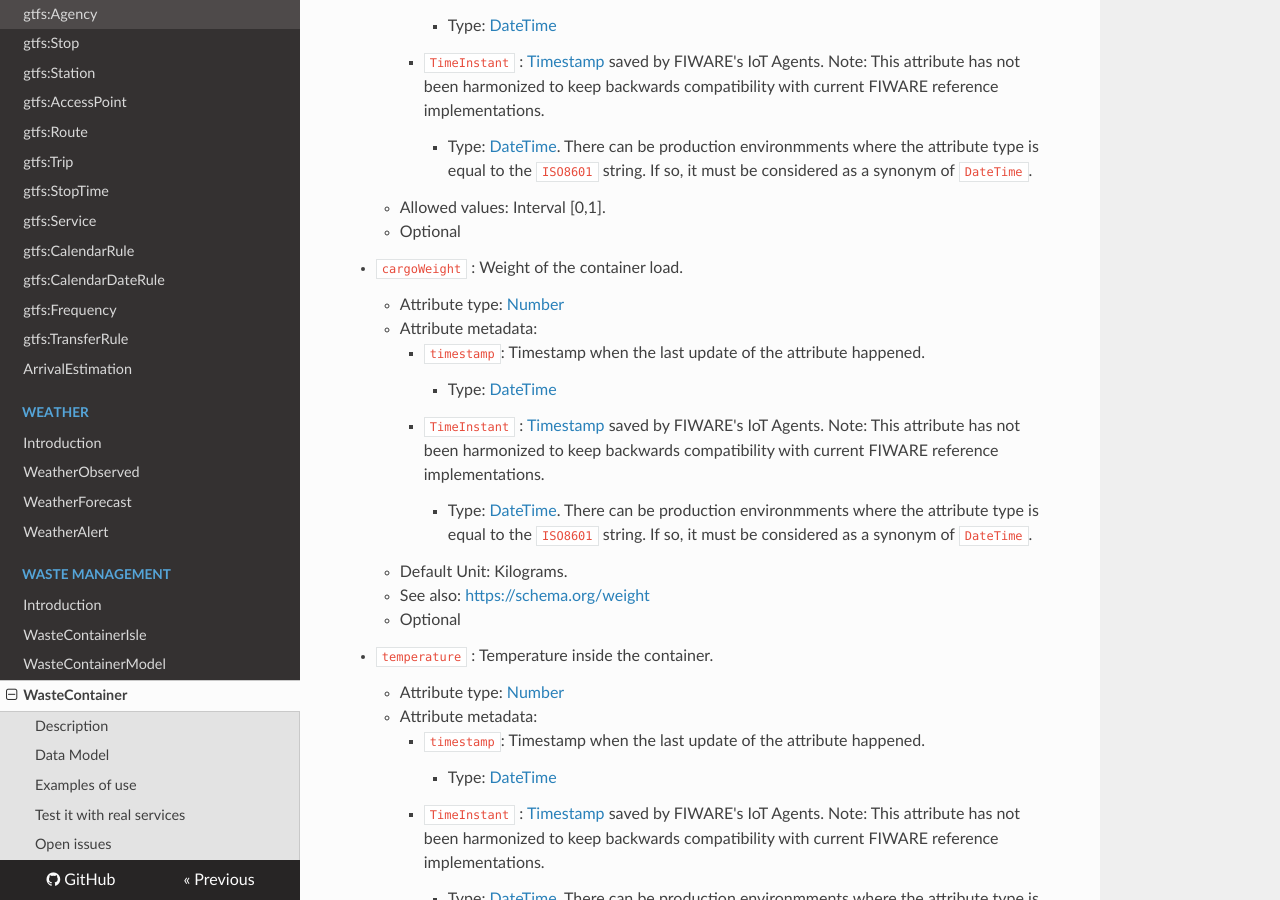
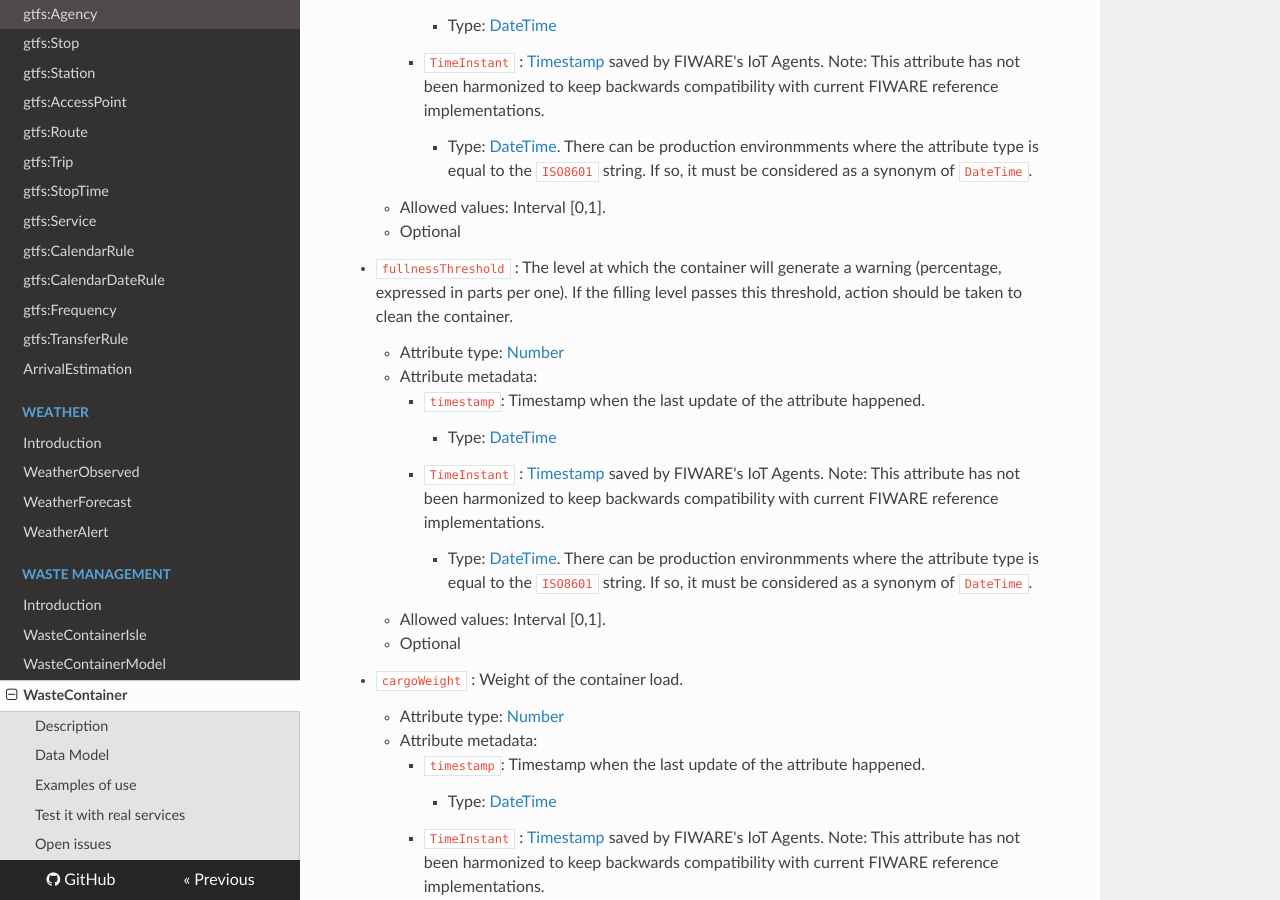
Before and after one commit to stbnrivas/dataModels, an MkDocs documentation site: the page built from specs/WasteManagement/WasteContainer/doc/spec.md, in a window 1280 px wide and 900 px high, scrolled down 797 px. Built offline with MkDocs 1.6.1, drawn with Linux system fonts in a browser that asks for light colours; nearby versions of some CDN libraries; comment, search, counter and statistics services are not loaded; old or Windows-style settings are respelled for this version of MkDocs.

Commit message:
WasteManagement: add fullnessThreshold to Waste Container (#276)

```diff
--- a/specs/WasteManagement/WasteContainer/doc/spec.md
+++ b/specs/WasteManagement/WasteContainer/doc/spec.md
@@ -24,6 +24,20 @@ A JSON Schema corresponding to this data model can be found [here](http://fiware
 + `fillingLevel` : Filling level of the container (percentage, expressed in parts per one).
 When the container is full it must be equal to `1.0`. When the container is empty it must be equal to `0.0`. If it is not
 possible to determine the current filling level it must be equal to `null`.
+    + Attribute type: [Number](http://schema.org/Number)
+    + Attribute metadata:
+        + `timestamp`: Timestamp when the last update of the attribute happened.
+            + Type: [DateTime](http://schema.org/DateTime)
+        + `TimeInstant` : [Timestamp](https://github.com/telefonicaid/iotagent-node-lib#TimeInstant)
+        saved by FIWARE's IoT Agents. Note: This attribute has not been harmonized
+to keep backwards compatibility with current FIWARE reference implementations.
+            + Type: [DateTime](https://schema.org/DateTime). There can be production environmments where the attribute type
+    is equal to the `ISO8601` string. If so, it must be considered as a synonym of `DateTime`.
+    + Allowed values: Interval [0,1].
+    + Optional
+
++ `fullnessThreshold` : The level at which the container will generate a warning (percentage, expressed in parts per one).
+If the filling level passes this threshold, action should be taken to clean the container.
     + Attribute type: [Number](http://schema.org/Number)
     + Attribute metadata:
         + `timestamp`: Timestamp when the last update of the attribute happened.
```
